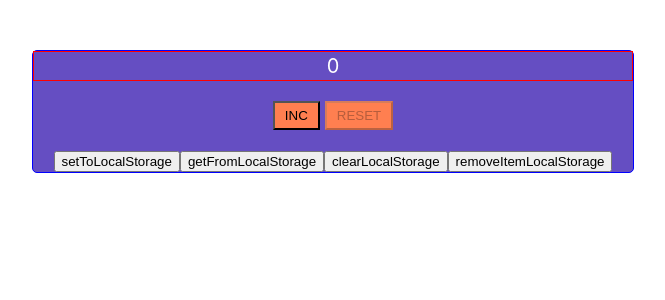
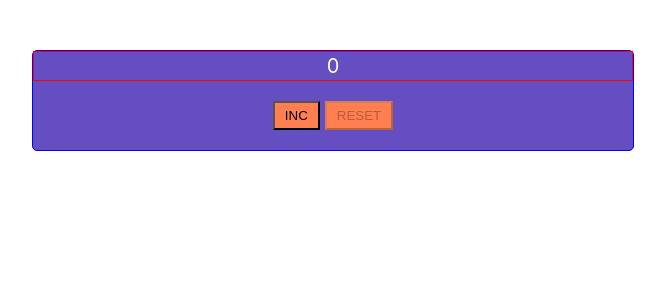
Before and after one commit to ivanrussui/counter, a React (Create React App) app: page / in a window 1280 px wide. Shown: the top 300 px of the page, without its empty margins (307-972 px from the left). Built offline with nearby package versions, Linux system fonts and the light colour scheme.

Commit message:
UseEffect, использование local storage в React

```diff
--- a/src/App.tsx
+++ b/src/App.tsx
@@ -1,4 +1,4 @@
-import React, { useState } from 'react';
+import React, { useEffect, useState } from 'react';
 import './App.css';
 import { Monitor } from './components/Monitor';
 import { Buttons } from './components/Buttons';
@@ -6,15 +6,26 @@ import { Buttons } from './components/Buttons';
 function App() {
   const [ count, setCount ] = useState(0)
 
+  useEffect(() => {
+    getFromLocalStorageHandler()
+  }, [])
+
+  useEffect(() => {
+    setToLocalStorageHandler()
+  }, [ count ])
+
   const nameInc = 'INC'
   const nameReset = 'RESET'
 
-  const incrementCount = () => count < 5 && setCount(count + 1)
+  const incrementCount = () => {
+    count < 5 && setCount(count + 1)
+  }
+
   const resetCount = () => setCount(0)
 
   const setToLocalStorageHandler = () => {
     localStorage.setItem('key', JSON.stringify(count))
-    localStorage.setItem('key + 1', JSON.stringify(count + 1))
+    // localStorage.setItem('key + 1', JSON.stringify(count + 1))
   }
 
   const getFromLocalStorageHandler = () => {
@@ -25,14 +36,14 @@ function App() {
     }
   }
 
-  const clearLocalStorageHandler = () => {
-    localStorage.clear()
-    setCount(0)
-  }
-
-  const removeItemLocalStorageHandler = () => {
-    localStorage.removeItem('key + 1')
-  }
+  // const clearLocalStorageHandler = () => {
+  //   localStorage.clear()
+  //   setCount(0)
+  // }
+  //
+  // const removeItemLocalStorageHandler = () => {
+  //   localStorage.removeItem('key + 1')
+  // }
 
   return (
       <div className="App">
@@ -42,13 +53,13 @@ function App() {
                  nameInc={nameInc}
                  nameReset={nameReset}
                  count={count}
-                 // setToLocalStorageHandler={setToLocalStorageHandler}
-                 // getFromLocalStorageHandler={getFromLocalStorageHandler}
+            // setToLocalStorageHandler={setToLocalStorageHandler}
+            // getFromLocalStorageHandler={getFromLocalStorageHandler}
         />
-        <button onClick={setToLocalStorageHandler}>setToLocalStorage</button>
-        <button onClick={getFromLocalStorageHandler}>getFromLocalStorage</button>
-        <button onClick={clearLocalStorageHandler}>clearLocalStorage</button>
-        <button onClick={removeItemLocalStorageHandler}>removeItemLocalStorage</button>
+        {/*<button onClick={setToLocalStorageHandler}>setToLocalStorage</button>*/}
+        {/*<button onClick={getFromLocalStorageHandler}>getFromLocalStorage</button>*/}
+        {/*<button onClick={clearLocalStorageHandler}>clearLocalStorage</button>*/}
+        {/*<button onClick={removeItemLocalStorageHandler}>removeItemLocalStorage</button>*/}
       </div>
   );
 }
```
